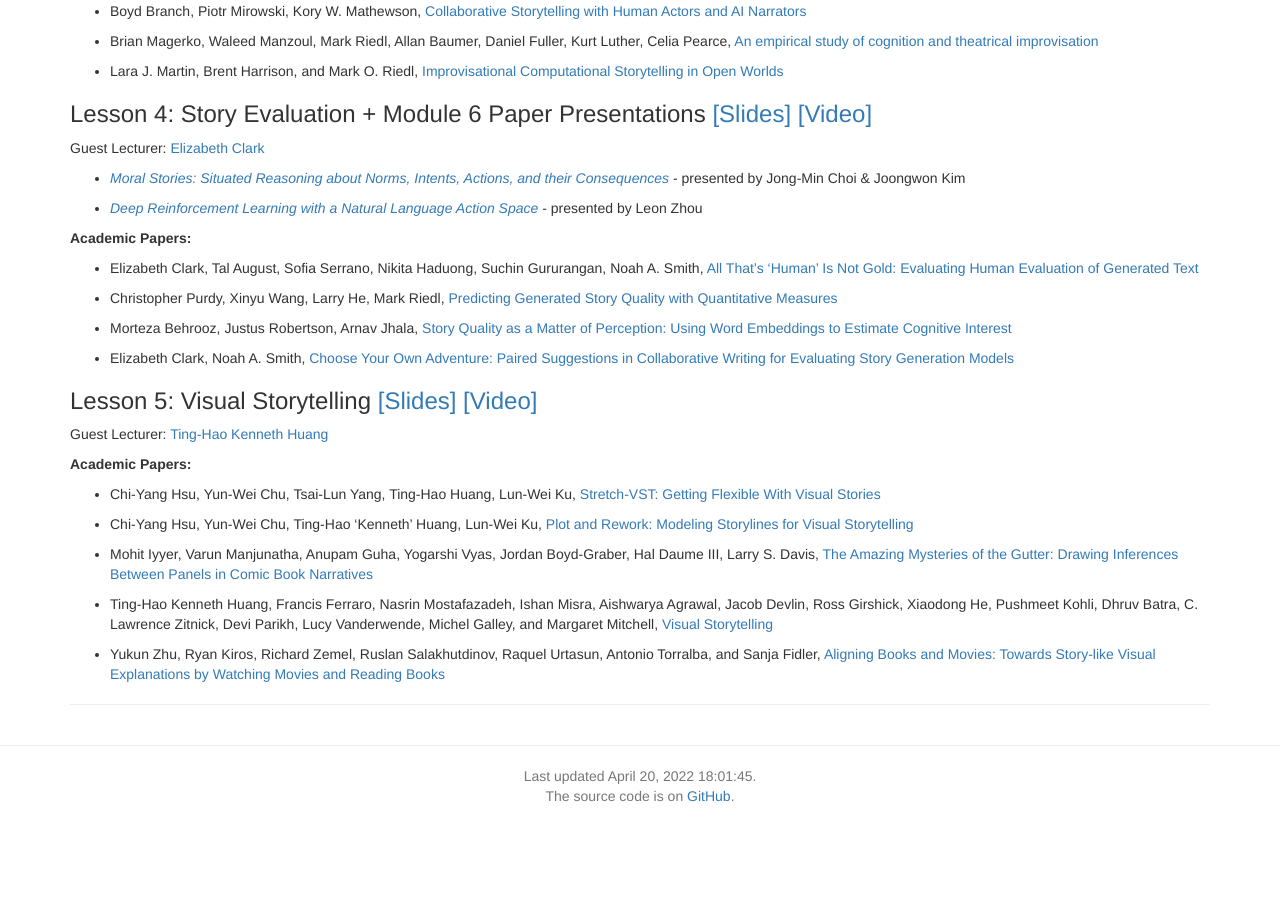
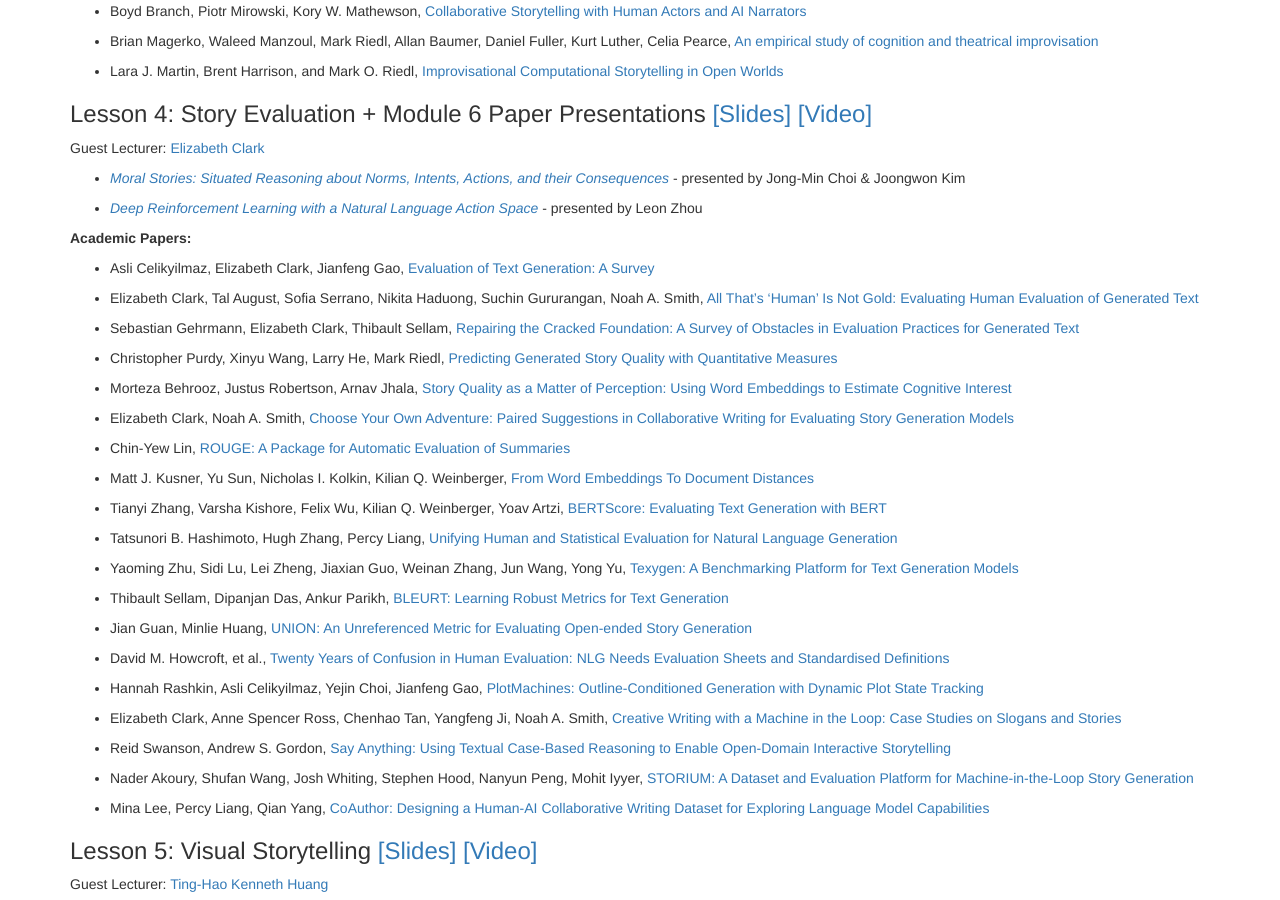
Before and after one commit to interactive-fiction-class/interactive-fiction-class.github.io, a Jekyll site: the page built from modules.md, in a window 1280 px wide and 900 px high, scrolled down 7838 px. Built offline with Jekyll 4.4.1, drawn with Linux system fonts in a browser that asks for light colours; nearby versions of some CDN libraries; a script that is not in the unit is left out; before the commit the page ends 8644 px from its top, so only the background shows below that.

Commit message:
papers from Elizabeth

```diff
--- a/_data/modules.yaml
+++ b/_data/modules.yaml
@@ -747,9 +747,17 @@
       video: https://upenn.hosted.panopto.com/Panopto/Pages/Viewer.aspx?id=26a154bd-180d-4d4b-8c2e-ae77015c2e00
       readings:
         -
+          title: "Evaluation of Text Generation: A Survey"
+          authors: Asli Celikyilmaz, Elizabeth Clark, Jianfeng Gao
+          url: https://arxiv.org/abs/2006.14799
+        -
           title: "All That's 'Human' Is Not Gold: Evaluating Human Evaluation of Generated Text"
           url: https://arxiv.org/abs/2107.00061
           authors: Elizabeth Clark, Tal August, Sofia Serrano, Nikita Haduong, Suchin Gururangan, Noah A. Smith
+        -
+          title: "Repairing the Cracked Foundation: A Survey of Obstacles in Evaluation Practices for Generated Text"
+          authors: Sebastian Gehrmann, Elizabeth Clark, Thibault Sellam
+          url: https://arxiv.org/abs/2202.06935
         -
           title: Predicting Generated Story Quality with Quantitative Measures
           authors: Christopher Purdy, Xinyu Wang, Larry He, Mark Riedl
@@ -762,6 +770,58 @@
           title: "Choose Your Own Adventure: Paired Suggestions in Collaborative Writing for Evaluating Story Generation Models"
           url: https://aclanthology.org/2021.naacl-main.279
           authors: Elizabeth Clark, Noah A. Smith
+        -
+          title: "ROUGE: A Package for Automatic Evaluation of Summaries"
+          url: https://aclanthology.org/W04-1013/
+          authors: Chin-Yew Lin
+        -
+          url: https://proceedings.mlr.press/v37/kusnerb15.pdf
+          title: From Word Embeddings To Document Distances
+          authors: "Matt J. Kusner, Yu Sun, Nicholas I. Kolkin, Kilian Q. Weinberger"
+        -
+          url: https://openreview.net/pdf?id=SkeHuCVFDr
+          title: "BERTScore: Evaluating Text Generation with BERT"
+          authors: Tianyi Zhang, Varsha Kishore, Felix Wu, Kilian Q. Weinberger, Yoav Artzi
+        -
+          title: "Unifying Human and Statistical Evaluation for Natural Language Generation"
+          authors: Tatsunori B. Hashimoto, Hugh Zhang, Percy Liang
+          url: https://aclanthology.org/N19-1169/
+        -
+          title: "Texygen: A Benchmarking Platform for Text Generation Models"
+          url: https://arxiv.org/abs/1802.01886
+          authors: Yaoming Zhu, Sidi Lu, Lei Zheng, Jiaxian Guo, Weinan Zhang, Jun Wang, Yong Yu
+        -
+          title: "BLEURT: Learning Robust Metrics for Text Generation"
+          url: https://aclanthology.org/2020.acl-main.704/
+          authors: Thibault Sellam, Dipanjan Das, Ankur Parikh
+        -
+          title: "UNION: An Unreferenced Metric for Evaluating Open-ended Story Generation"
+          url: https://aclanthology.org/2020.emnlp-main.736/
+          authors: Jian Guan, Minlie Huang
+        -
+          title: "Twenty Years of Confusion in Human Evaluation: NLG Needs Evaluation Sheets and Standardised Definitions"
+          url: https://aclanthology.org/2020.inlg-1.23/
+          authors: David M. Howcroft, et al.
+        -
+          title: "PlotMachines: Outline-Conditioned Generation with Dynamic Plot State Tracking"
+          url: https://aclanthology.org/2020.emnlp-main.349/
+          authors: Hannah Rashkin, Asli Celikyilmaz, Yejin Choi, Jianfeng Gao
+        -
+          url: https://dl.acm.org/doi/10.1145/3172944.3172983
+          authors: Elizabeth Clark, Anne Spencer Ross, Chenhao Tan, Yangfeng Ji, Noah A. Smith
+          title: "Creative Writing with a Machine in the Loop: Case Studies on Slogans and Stories"
+        -
+          title: "Say Anything: Using Textual Case-Based Reasoning to Enable Open-Domain Interactive Storytelling"
+          url: https://citeseerx.ist.psu.edu/viewdoc/download?doi=10.1.1.980.6270&rep=rep1&type=pdf
+          authors: Reid Swanson, Andrew S. Gordon
+        -
+          title: "STORIUM: A Dataset and Evaluation Platform for Machine-in-the-Loop Story Generation"
+          authors: Nader Akoury, Shufan Wang, Josh Whiting, Stephen Hood, Nanyun Peng, Mohit Iyyer
+          url: https://aclanthology.org/2020.emnlp-main.525/
+        -
+          title: "CoAuthor: Designing a Human-AI Collaborative Writing Dataset for Exploring Language Model Capabilities"
+          authors: Mina Lee, Percy Liang, Qian Yang
+          url: https://arxiv.org/abs/2201.06796
       presentations:
         -
           presenters: "Jong-Min Choi & Joongwon Kim"
```
